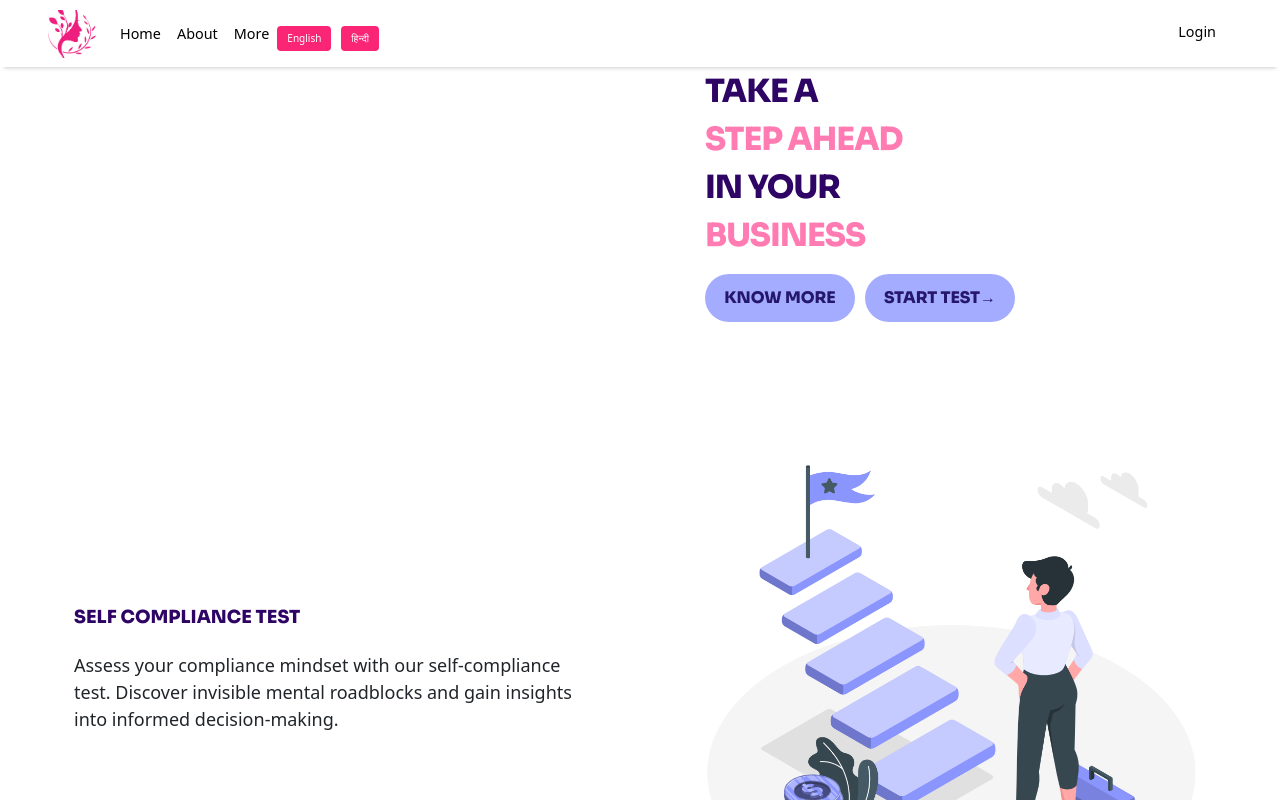
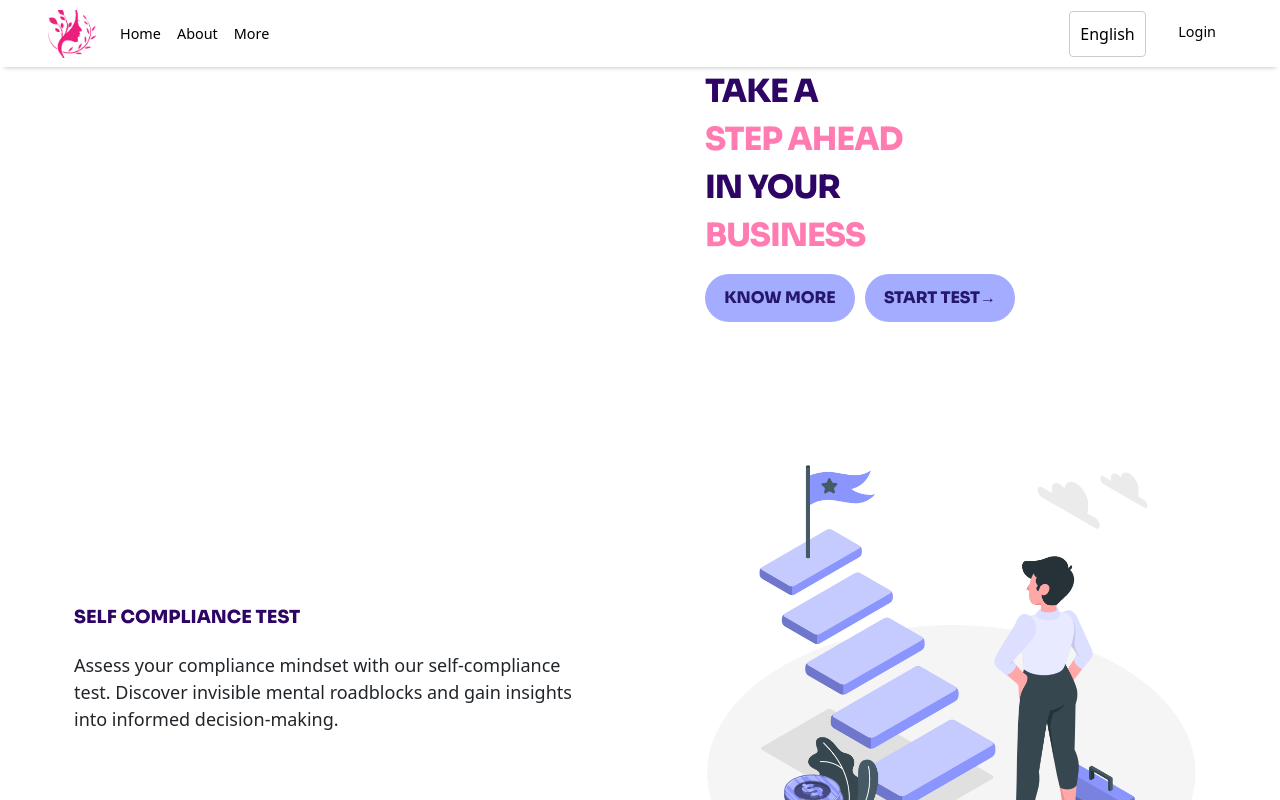
Before and after one commit to anuragt0/Psychometric-Test-Dev, a React (Create React App) app in the folder client/: page / in a window 1280 px wide. Shown: the top 800 px of the page. Built offline with nearby package versions, Linux system fonts and the light colour scheme; no server answers.

Commit message:
language dropdown added

```diff
--- a/client/src/components/NavBar.js
+++ b/client/src/components/NavBar.js
@@ -1,5 +1,5 @@
 import React, { useEffect, useState } from "react";
-import { Link, useNavigate } from "react-router-dom";
+import { Link, useNavigate , useLocation } from "react-router-dom";
 import { server_origin } from '../utilities/constants';
 import {motion} from 'framer-motion'
 // import img from "../../assets/images/yi_logo.png";
@@ -17,15 +17,20 @@ import '../library/i18n';
 
 
 const Navbar = () => {
-  //handles Click on Language changes Functionality
-  const changeLang = (l)=>{
-  return ()=>{
-    i18n.changeLanguage(l);
 
-    // Now saving current language on LocalStorage
-    localStorage.setItem('lang' , l );
-  }
-};
+  const {pathname} = useLocation(); // Get the current route path
+
+//? Language Functionality Starts .................................................................
+
+//   //handles Click on Language changes Functionality
+//   const changeLang = (l)=>{
+//   return ()=>{
+//     i18n.changeLanguage(l);
+
+//     // Now saving current language on LocalStorage
+//     localStorage.setItem('lang' , l );
+//   }
+// };
 
   //used to get language Stored in LocalStorage //*should be in every Page having Language Functionality
   useEffect(()=>{
@@ -36,8 +41,16 @@ const Navbar = () => {
 
   },[]);
 
+  const [selectedLanguage, setSelectedLanguage] = useState(localStorage.getItem('lang') || 'en');
+
+  const handleLanguageChange = (language) => {
+    i18n.changeLanguage(language);
+    localStorage.setItem('lang', language);
+    setSelectedLanguage(language);
+  };
 
 
+//? Language Functionality Ends .................................................................
 
     const [isAdmin, setIsAdmin] = useState(false)
 
@@ -157,20 +170,36 @@ const Navbar = () => {
           }
         </ul>
 
-        {/*//* Language Buttons Starts  */}
-        <div className="language-buttons" style={{ display: "flex", alignItems: "center" }}>
-          <button className="language-button" style={{ fontSize: "10px", padding: "5px 10px", marginRight: "10px" }} onClick={changeLang('en')}>
-            English
-          </button>
-          <button className="language-button" style={{ fontSize: "10px", padding: "5px 10px" }} onClick={changeLang('hi')}>
-            हिन्दी
-          </button>
-          {/* Add more buttons for other languages */}
-        </div>
-        {/*//* Language Buttons Ends  */}
+
 
 
         <ul className="navbar-nav ms-auto">
+            {/* Language Buttons Starts hit and try  */}
+
+            {pathname !== '/test/start' && (
+
+                <li className="nav-item active">
+                  <motion.div
+                        whileHover={{ scale: 1.1 }}
+                        transition={{
+                          type: 'spring', stiffness: 300
+                        }}>
+                    <select
+                    className={`language-select ${css.languageSelect}`}
+                    value={selectedLanguage}
+                    onChange={(e) => handleLanguageChange(e.target.value)}
+                  >
+                    <option className="nav-item active" value="en">English</option>
+                    <option className="nav-item active" value="hi">  हिन्दी  </option>
+                    {/* Add more options for other languages */}
+                  </select>
+                    </motion.div>
+                </li>
+
+              )}
+            {/* Language Buttons Ends   */}
+
+          <li>
             {localStorage.getItem("token") ? (
               <button
                 className={`${css.navBtn} text-ff1 navbar-right`}
@@ -201,6 +230,7 @@ const Navbar = () => {
 
               </>
             )}
+          </li>
         </ul>
       </div>
     </nav>
--- a/client/src/components/Quiz.js
+++ b/client/src/components/Quiz.js
@@ -21,25 +21,21 @@ function Quiz() {
 
     const { t } = useTranslation("translation", { keyPrefix: 'quiz' } );
 
-
-      //handles Click on Language changes Functionality
-  const changeLang = (l)=>{
-    return ()=>{
-      i18n.changeLanguage(l);
-
-      // Now saving current language on LocalStorage
-      localStorage.setItem('lang' , l );
-    }
-  };
-
-
-//when Page Refreshes
+    // when Page Refreshes
     useEffect(()=>{
       let currentLang = localStorage.getItem('lang');
       i18n.changeLanguage(currentLang);
     //   console.log(currentLang);
+    //! Storing Question Array According to the language in LocalStorage
+    const questions1 = t('question'  , { returnObjects: true });
+    console.log(questions1);
+    setQuestions(questions1);
+    setLoading(false);
 
     },[]);
+
+
+
 
     const navigate = useNavigate();
     const [questions, setQuestions] = useState([]);
@@ -80,29 +76,41 @@ function Quiz() {
           // Run the effect only once on component mount
           validateUserToken();
           getQuestions();
+
+
     }, [])
 
-    const getQuestions = async () => {
-        setLoading(true);
-        const response = await fetch(`${server_origin}/api/user/get-questions`, {
-            method: 'GET',
-            headers: {
-                'Content-Type': 'application/json',
-                'auth-token': localStorage.getItem('token')
-            },
-        });
-        const result = await response.json()
-        // const questions1 = result.questions;
 
+    // Dummy getQuestions
+    const getQuestions = ()=>{
         //! Storing Question Array According to the language in LocalStorage
         const questions1 = t('question'  , { returnObjects: true });
-
-
         console.log(questions1);
         setQuestions(questions1);
         setLoading(false);
+    };
 
-    }
+    // const getQuestions = async () => {
+    //     setLoading(true);
+    //     const response = await fetch(`${server_origin}/api/user/get-questions`, {
+    //         method: 'GET',
+    //         headers: {
+    //             'Content-Type': 'application/json',
+    //             'auth-token': localStorage.getItem('token')
+    //         },
+    //     });
+    //     const result = await response.json()
+    //     // const questions1 = result.questions;
+
+    //     //! Storing Question Array According to the language in LocalStorage
+    //     const questions1 = t('question'  , { returnObjects: true });
+
+
+    //     console.log(questions1);
+    //     setQuestions(questions1);
+    //     setLoading(false);
+
+    // }
 
 
     const [currentQuestionIndex, setCurrentQuestionIndex] = useState(0);
--- a/client/src/css/navbar.module.css
+++ b/client/src/css/navbar.module.css
@@ -23,6 +23,28 @@
     margin-left: 1rem;
   }
 
+
+
+  /* ... (Your existing styles) */
+
+.language-dropdown {
+  display: flex;
+  align-items: center;
+  margin-right: 1rem;
+}
+
+.language-select {
+  font-size: 14px;
+  padding: 5px 10px;
+  border:none;
+}
+
+
+/* ... (Your existing styles) */
+
+
+
+
   @media (max-width: 1000px) and (min-width: 576px) {
     .navBtn {
       margin-left: 0;
```
Lines whose indentation alone changed are shown as unchanged.
